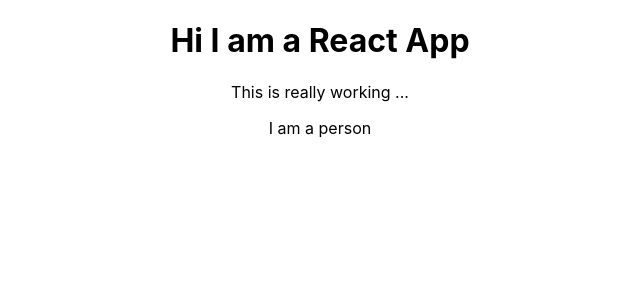
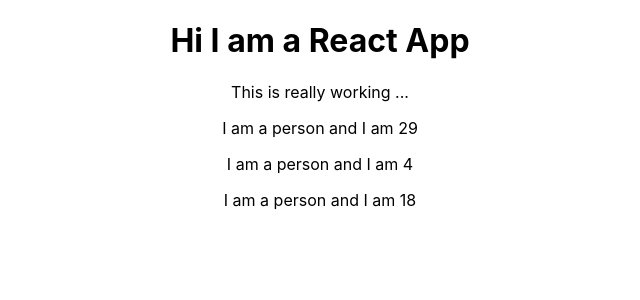
Before and after one commit to MSBeni/react_test_app, a React (Create React App) app: page / in a window 1280 px wide. Shown: the top 300 px of the page, without its empty margins (320-960 px from the left). Built offline with nearby package versions, Linux system fonts and the light colour scheme.

Commit message:
Added some dynamic files to the person

```diff
--- a/src/App.js
+++ b/src/App.js
@@ -8,6 +8,8 @@
     <div className="App">
       <h1>Hi I am a React App</h1>
       <p>This is really working ...</p>
+      <Person />
+      <Person />
       <Person />
     </div>
   );
--- a/src/Person/Person.js
+++ b/src/Person/Person.js
@@ -1,7 +1,7 @@
 import React from 'react'
 
 const person = () => {
-    return <p> I am a person </p>
+    return <p> I am a person and I am {Math.floor(Math.random() * 30)} </p>
 };
 
 export default person;
```
